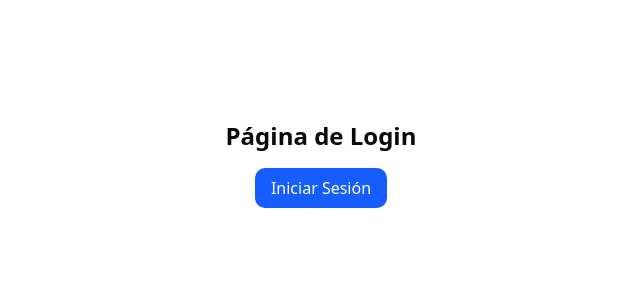
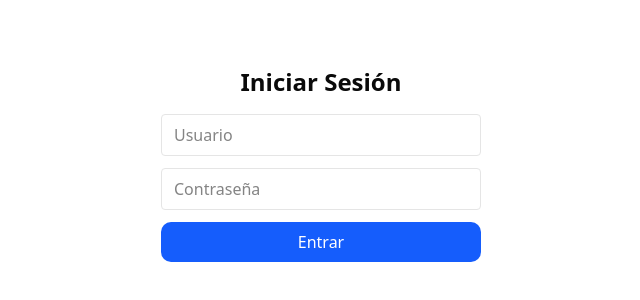
Before and after one commit to mikeagf300/PuntoDeVenta, a Next.js app in the folder front/: page /login in a window 1280 px wide. Shown: the part 236-536 px from the top of the page, without its empty margins (319-959 px from the left). Built offline with nearby package versions, Linux system fonts and the light colour scheme.

Commit message:
se conecta pagina de login al backend y ya no se puede tener un usuario deslogueado

```diff
--- a/front/src/app/home/layout.tsx
+++ b/front/src/app/home/layout.tsx
@@ -1,9 +1,19 @@
 // src/app/home/layout.tsx
+"use client";
 import Navbar from "@/components/Navbar/Navbar";
 import Sidebar from "@/components/Sidebar/Sidebar";
-import { ReactNode } from "react";
+import { ReactNode, useEffect } from "react";
+import { useAuthStore } from "@/store/authStore";
+import { useRouter } from "next/navigation";
 
 export default function HomeLayout({ children }: { children: ReactNode }) {
+  const isAuthenticated = useAuthStore((state) => state.isAuthenticated);
+  const router = useRouter();
+  useEffect(() => {
+    if (!isAuthenticated) {
+      router.replace("/login");
+    }
+  }, [isAuthenticated, router]);
   return (
     <div className="flex h-screen">
       <Sidebar />
--- a/front/src/app/login/page.tsx
+++ b/front/src/app/login/page.tsx
@@ -1,19 +1,67 @@
 "use client";
 
 import { useAuthStore } from "@/store/authStore";
+import { useRouter } from "next/navigation";
+import { useState, useEffect } from "react";
 
 export default function LoginPage() {
   const login = useAuthStore((state) => state.login);
+  const isAuthenticated = useAuthStore((state) => state.isAuthenticated);
+  const router = useRouter();
+  const [form, setForm] = useState({ username: "", password: "" });
+  const [error, setError] = useState("");
+  const [loading, setLoading] = useState(false);
+
+  useEffect(() => {
+    if (isAuthenticated) {
+      router.replace("/home");
+    }
+  }, [isAuthenticated, router]);
+
+  const handleChange = (e: React.ChangeEvent<HTMLInputElement>) => {
+    setForm({ ...form, [e.target.name]: e.target.value });
+  };
+
+  const handleSubmit = async (e: React.FormEvent) => {
+    e.preventDefault();
+    setError("");
+    setLoading(true);
+    const ok = await login(form.username, form.password);
+    setLoading(false);
+    if (!ok) setError("Usuario o contraseña incorrectos");
+  };
 
   return (
     <div className="flex flex-col items-center justify-center h-screen gap-4">
-      <h1 className="text-2xl font-bold">Página de Login</h1>
-      <button
-        onClick={login}
-        className="px-4 py-2 bg-blue-600 text-white rounded-lg hover:bg-blue-700"
-      >
-        Iniciar Sesión
-      </button>
+      <h1 className="text-2xl font-bold">Iniciar Sesión</h1>
+      <form className="flex flex-col gap-3 w-80" onSubmit={handleSubmit}>
+        <input
+          type="text"
+          name="username"
+          value={form.username}
+          onChange={handleChange}
+          placeholder="Usuario"
+          className="px-3 py-2 rounded border"
+          required
+        />
+        <input
+          type="password"
+          name="password"
+          value={form.password}
+          onChange={handleChange}
+          placeholder="Contraseña"
+          className="px-3 py-2 rounded border"
+          required
+        />
+        <button
+          type="submit"
+          className="px-4 py-2 bg-blue-600 text-white rounded-lg hover:bg-blue-700"
+          disabled={loading}
+        >
+          {loading ? "Ingresando..." : "Entrar"}
+        </button>
+        {error && <div className="text-red-500 text-center">{error}</div>}
+      </form>
     </div>
   );
 }
--- a/front/src/store/authStore.ts
+++ b/front/src/store/authStore.ts
@@ -2,13 +2,43 @@ import { create } from "zustand";
 
 interface AuthState {
   isAuthenticated: boolean;
-  login: () => void;
+  user: null | { username: string; role: string; nombre?: string };
+  login: (username: string, password: string) => Promise<boolean>;
   logout: () => void;
 }
 
+function getInitialAuth() {
+  if (typeof window !== "undefined") {
+    const user = localStorage.getItem("pdv_user");
+    if (user) return { isAuthenticated: true, user: JSON.parse(user) };
+  }
+  return { isAuthenticated: false, user: null };
+}
+
 export const useAuthStore = create<AuthState>((set) => ({
-  // Por ahora siempre "true" para que muestre el dashboard
-  isAuthenticated: true,
-  login: () => set({ isAuthenticated: true }),
-  logout: () => set({ isAuthenticated: false }),
+  ...getInitialAuth(),
+  login: async (username: string, password: string) => {
+    try {
+      const res = await fetch("http://localhost:3001/login", {
+        method: "POST",
+        headers: { "Content-Type": "application/json" },
+        body: JSON.stringify({ username, password }),
+      });
+      if (!res.ok) return false;
+      const user = await res.json();
+      if (typeof window !== "undefined") {
+        localStorage.setItem("pdv_user", JSON.stringify(user));
+      }
+      set({ isAuthenticated: true, user });
+      return true;
+    } catch {
+      return false;
+    }
+  },
+  logout: () => {
+    if (typeof window !== "undefined") {
+      localStorage.removeItem("pdv_user");
+    }
+    set({ isAuthenticated: false, user: null });
+  },
 }));
```
